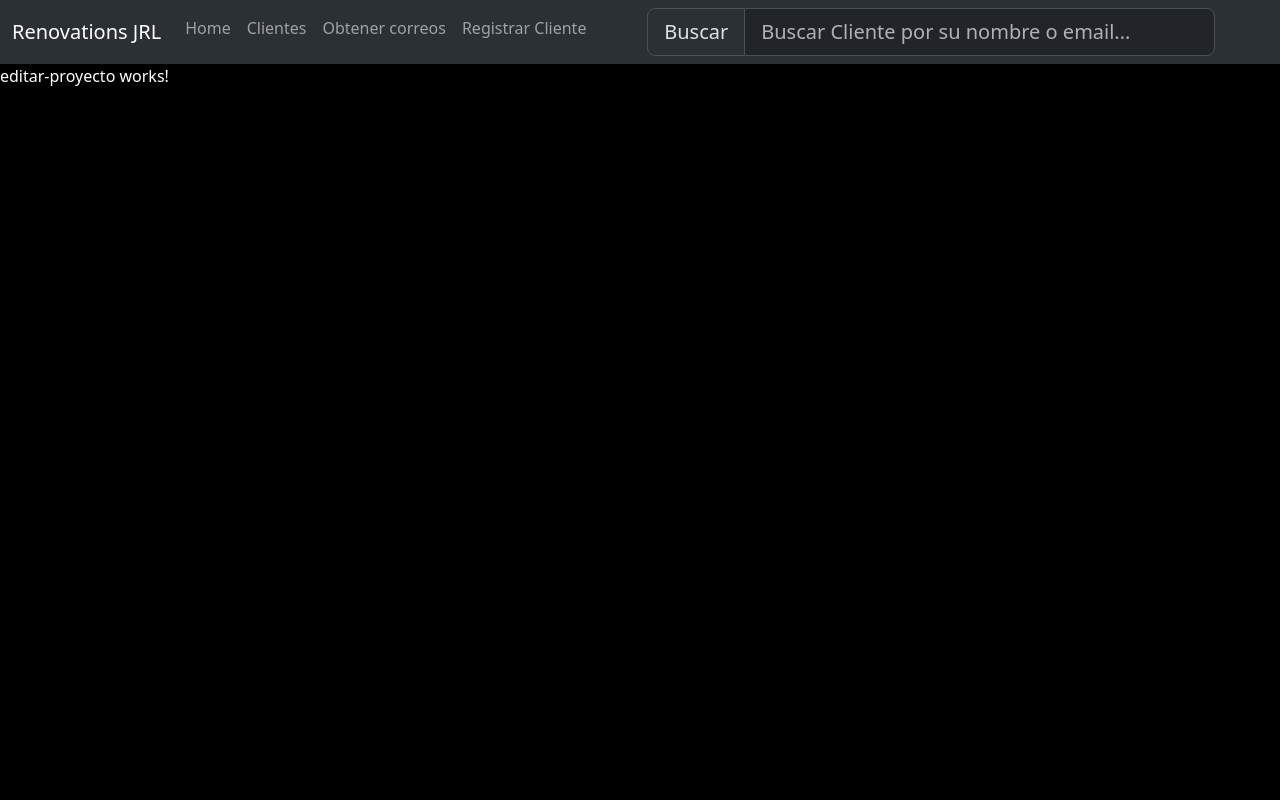
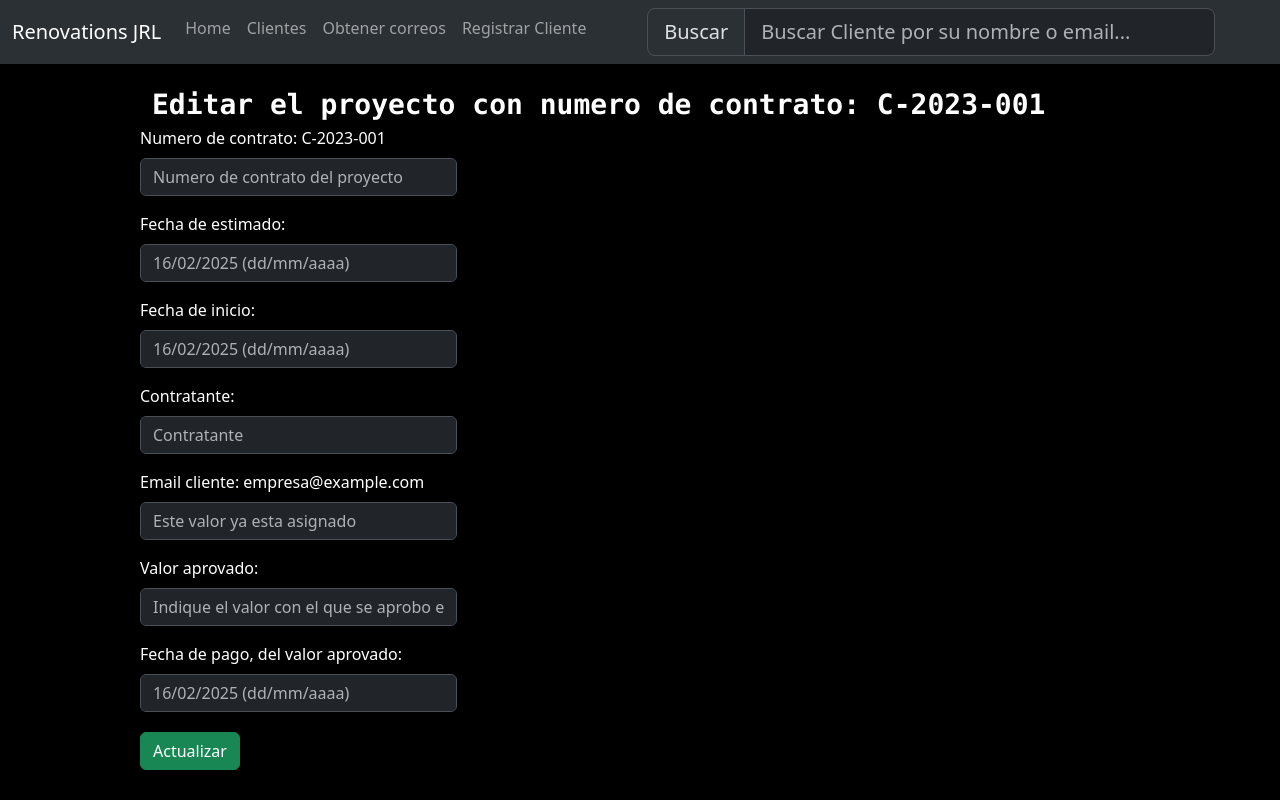
Before and after one commit to Apolo4427/Renovations-Front, an Angular app: page /editarProyecto/1 in a window 1280 px wide. Built offline with nearby package versions, Linux system fonts and the light colour scheme.

Commit message:
agregando editor para los proyectos

```diff
--- a/src/app/Editar/editar-cliente/editar-cliente.component.html
+++ b/src/app/Editar/editar-cliente/editar-cliente.component.html
@@ -70,6 +70,6 @@
                  >
             </div>
         <div class="col-12" style="margin: 20px 0px;">
-          <button class="btn btn-success" type="submit">Registrar</button>
+          <button class="btn btn-success" type="submit">Actualizar</button>
         </div>
 </div>
--- a/src/app/Editar/editar-cliente/editar-cliente.component.ts
+++ b/src/app/Editar/editar-cliente/editar-cliente.component.ts
@@ -5,7 +5,6 @@ import { ActivatedRoute } from '@angular/router';
 import { Cliente } from '../../models/Cliente.model';
 import { ClienteService } from '../../cliente-prueba.service';
 import { NgClass } from '@angular/common';
-import { validateHeaderValue } from 'http';
 
 @Component({
   selector: 'app-editar-cliente',
--- a/src/app/Editar/editar-proyecto/editar-proyecto.component.css
+++ b/src/app/Editar/editar-proyecto/editar-proyecto.component.css
@@ -0,0 +1,3 @@
+.container {
+    margin-top: 20px;
+}
--- a/src/app/Editar/editar-proyecto/editar-proyecto.component.html
+++ b/src/app/Editar/editar-proyecto/editar-proyecto.component.html
@@ -1 +1,83 @@
-<p>editar-proyecto works!</p>
+<div class="container" style="max-width: 80%;">
+    <div class="container titulo">
+        <b class="fs-3 font-monospace"> Editar el proyecto con numero de contrato: {{proyecto?.numeroContrato}}</b>
+    </div>
+    <form [formGroup]="proyectoForm" class="row g-3 needs-validation" novalidate (submit)="enviar($event)" style="width: 100%;">
+        <div class="col-md-4 position-relative">
+            <div class="mb-3">
+                <label for="exampleFormControlInput1" class="form-label">Numero de contrato: {{proyecto?.numeroContrato}}</label>
+                <input type="text" class="form-control"
+                id="exampleFormControlInput1"
+                 placeholder="Numero de contrato del proyecto"
+                 formControlName="numeroContrato"
+                 value="{{proyecto?.numeroContrato}}"
+                readonly>
+            </div>
+            <div class="mb-3">
+                <label for="exampleFormControlInput2" class="form-label">Fecha de estimado: </label>
+                <input type="email" class="form-control"
+                id="exampleFormControlInput2"
+                 placeholder="16/02/2025 (dd/mm/aaaa)"
+                 formControlName="fechaEstimado"
+                 [ngClass]="{'is-invalid': hasErrors('fechaEstimado','minlength')}"/>
+                 @if(hasErrors('fechaEstimado','minlength')){
+                    <span class="text-danger">El campo debe tener minimo 3 caracteres</span>
+                 }
+            </div>
+            <div class="mb-3">
+                <label for="exampleFormControlInput3" class="form-label">Fecha de inicio: </label>
+                <input type="text" class="form-control"
+                id="exampleFormControlInput3"
+                 placeholder="16/02/2025 (dd/mm/aaaa)"
+                 formControlName="fechaInicio"
+                 [ngClass]="{'is-invalid': hasErrors('fechaInicio','minlength')}">
+                 @if(hasErrors('fechaInicio','minlength')){
+                     <span class="text-danger">El campo debe tener minimo 4 caracteres</span>
+                 }
+            </div>
+            <div class="mb-3">
+                <label for="exampleFormControlInput4" class="form-label">Contratante: </label>
+                <input type="text" class="form-control"
+                id="exampleFormControlInput4"
+                 placeholder="Contratante"
+                 formControlName="contratante"
+                 [ngClass]="{'is-invalid': hasErrors('contratante','minlength')}">
+                 @if(hasErrors('contratante','minlength')){
+                     <span class="text-danger">El campo debe tener minimo 3 caracteres</span>
+                 }
+            </div>
+            <div class="mb-3">
+                <label for="exampleFormControlInput5" class="form-label">Email cliente: {{proyecto?.emailCliente}} </label>
+                <input type="text" class="form-control"
+                id="exampleFormControlInput5"
+                placeholder="Este valor ya esta asignado"
+                formControlName="emailCliente"
+                readonly>
+            </div>
+            <div class="mb-3">
+                <label for="exampleFormControlInput6" class="form-label">Valor aprovado: </label>
+                <input type="text" class="form-control"
+                id="exampleFormControlInput6"
+                placeholder="Indique el valor con el que se aprobo el proyecto"
+                formControlName="valorAprobado"
+                [ngClass]="{'is-invalid': hasErrors('valorAprobado','minlength')}">
+                @if(hasErrors('valorAprobado','minlength')){
+                    <span class="text-danger">El numero debe tener minimo 3 caracteres</span>
+                }
+            </div>
+            <div class="mb-3">
+                <label for="exampleFormControlInput7" class="form-label">Fecha de pago, del valor aprovado: </label>
+                <input type="text" class="form-control"
+                id="exampleFormControlInput7"
+                title="Si ya se a pagado la totalidad del pago, indique la fecha en la que se ha completado"
+                placeholder="16/02/2025 (dd/mm/aaaa)"
+                formControlName="fechaDePagoValorAprobado"
+                [ngClass]="{'is-invalid': hasErrors('fechaDePagoValorAprobado','minlength')}">
+                @if(hasErrors('fechaDePagoValorAprobado','minlength')){
+                    <span class="text-danger">El numero debe tener minimo 3 caracteres</span>
+                }
+            </div>
+        <div class="col-12" style="margin: 20px 0px;">
+          <button class="btn btn-success" type="submit">Actualizar</button>
+        </div>
+</div>
--- a/src/app/Editar/editar-proyecto/editar-proyecto.component.ts
+++ b/src/app/Editar/editar-proyecto/editar-proyecto.component.ts
@@ -1,12 +1,57 @@
-import { Component } from '@angular/core';
+import { NgClass } from '@angular/common';
+import { Component, OnInit, inject } from '@angular/core';
+import { FormBuilder, FormGroup, ReactiveFormsModule, Validators } from '@angular/forms';
+import { ApiServiceClientesService } from '../../Services/api-service-clientes.service';
+import { ActivatedRoute } from '@angular/router';
+import { ApisProyectosServicesService } from '../../Services/apis-proyectos-services.service';
+import { ProyectosList } from '../../models/Cliente.model';
+import { ClienteService } from '../../cliente-prueba.service';
 
 @Component({
   selector: 'app-editar-proyecto',
   standalone: true,
-  imports: [],
+  imports: [ReactiveFormsModule, NgClass],
   templateUrl: './editar-proyecto.component.html',
   styleUrl: './editar-proyecto.component.css'
 })
-export class EditarProyectoComponent {
+export class EditarProyectoComponent implements OnInit {
 
+  proyectoForm!: FormGroup;//"!" significa que nos comprometemos a que nunca sea null
+  proyecto?:ProyectosList;
+
+  private _proyectoServices = inject(ApisProyectosServicesService);
+  private _activatedRouter = inject(ActivatedRoute);
+  private _clientePrueba = inject(ClienteService);
+
+  constructor(private fromBuilder:FormBuilder){
+    this.proyectoForm = this.fromBuilder.group({
+      numeroContrato:['', [Validators.minLength(4)]],
+      fechaEstimado: ['', [Validators.minLength(3)]],
+      fechaInicio: ['', [Validators.minLength(4)]],
+      contratante: ['', [Validators.minLength(3)]],
+      emailCliente: [''],
+      valorAprobado: ['', [Validators.minLength(3)]],
+      fechaDePagoValorAprobado: ['', [Validators.minLength(3)]]
+    });
+  }
+
+  ngOnInit(): void {
+      // this._activatedRouter.params.subscribe(params => {
+      //   this._proyectoServices.getProyecto(params['id']).subscribe((data:ProyectosList)=>{
+      //     this.proyecto = data;
+      //   });
+      // })
+      this.proyecto = this._clientePrueba.getProyecto().find((obj:ProyectosList)=>obj.proyectoId==101);
+  }
+
+  hasErrors(field: string, typeError:string){
+    return this.proyectoForm.get(field)?.hasError(typeError) && this.proyectoForm.get(field)?.touched;
+  }
+
+  enviar(event: Event){
+    event.preventDefault();
+    console.log('Enviado')
+    this.proyectoForm.get('email')?.setValue('');
+    this.proyectoForm.get('mensaje')?.setValue('');
+  }
 }
--- a/src/app/Registrar/registrar-proyecto/registrar-proyecto.component.html
+++ b/src/app/Registrar/registrar-proyecto/registrar-proyecto.component.html
@@ -66,7 +66,7 @@
                      <span class="text-danger">tines que rellenar este campo</span>
                  }
                  @if(hasErrors('contratante','minlength')){
-                     <span class="text-danger">El numero debe tener minimo 10 caracteres</span>
+                     <span class="text-danger">El campo debe tener minimo 4 caracteres</span>
                  }
             </div>
             <div class="mb-3">
@@ -81,9 +81,12 @@
                 <label for="exampleFormControlInput6" class="form-label">Valor aprovado: </label>
                 <input type="text" class="form-control"
                 id="exampleFormControlInput6"
-                placeholder="Indique quien ha referido el cliente"
-                formControlName="referidoPor"
-                >
+                placeholder="Indique el valor con el que se aprobo el proyecto"
+                formControlName="valorAprobado"
+                [ngClass]="{'is-invalid': hasErrors('valorAprobado','minlength')}">
+                @if(hasErrors('valorAprobado','minlength')){
+                    <span class="text-danger">El numero debe tener minimo 3 caracteres</span>
+                }
             </div>
             <div class="mb-3">
                 <label for="exampleFormControlInput7" class="form-label">Fecha de pago, del valor aprovado: </label>
@@ -91,8 +94,11 @@
                 id="exampleFormControlInput7"
                 title="Si ya se a pagado la totalidad del pago, indique la fecha en la que se ha completado"
                 placeholder="16/02/2025 (dd/mm/aaaa)"
-                formControlName="fechaDePagoValorAprovado"
-                >
+                formControlName="fechaDePagoValorAprobado"
+                [ngClass]="{'is-invalid': hasErrors('fechaDePagoValorAprobado','minlength')}">
+                @if(hasErrors('fechaDePagoValorAprobado','minlength')){
+                    <span class="text-danger">La fecha debe tener minimo 3 caracteres</span>
+                }
             </div>
         <div class="col-12" style="margin: 20px 0px;">
           <button class="btn btn-success" type="submit">Registrar</button>
--- a/src/app/Registrar/registrar-proyecto/registrar-proyecto.component.ts
+++ b/src/app/Registrar/registrar-proyecto/registrar-proyecto.component.ts
@@ -22,11 +22,11 @@ export class RegistrarProyectoComponent implements OnInit{
     this.proyectoForm = this.fromBuilder.group({
       numeroContrato:['', [Validators.required,Validators.minLength(4)]],
       fechaEstimado: ['', [Validators.required,Validators.minLength(3)]],
-      fechaInicio: ['', [Validators.required,Validators.minLength(4)]],
-      contratante: ['', [Validators.required,Validators.minLength(10)]],
+      fechaInicio: ['', [Validators.minLength(3)]],
+      contratante: ['', [Validators.required,Validators.minLength(4)]],
       emailCliente: [''],
-      valorAprovado: ['', [Validators.required,Validators.minLength(10)]],
-      fechaDePagoValorAprovado: ['', [Validators.required,Validators.minLength(10)]]
+      valorAprobado: ['', [Validators.minLength(3)]],
+      fechaDePagoValorAprobado: ['', [Validators.minLength(3)]]
     });
   }
 
```
